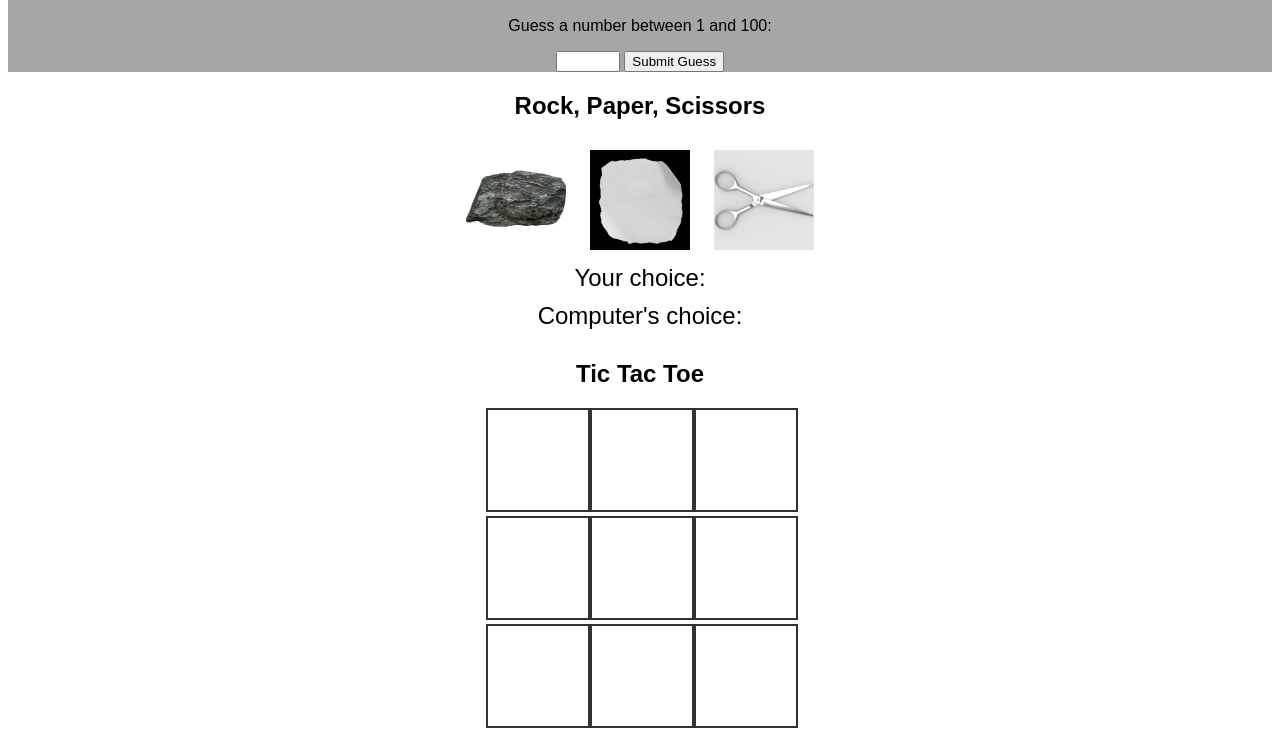
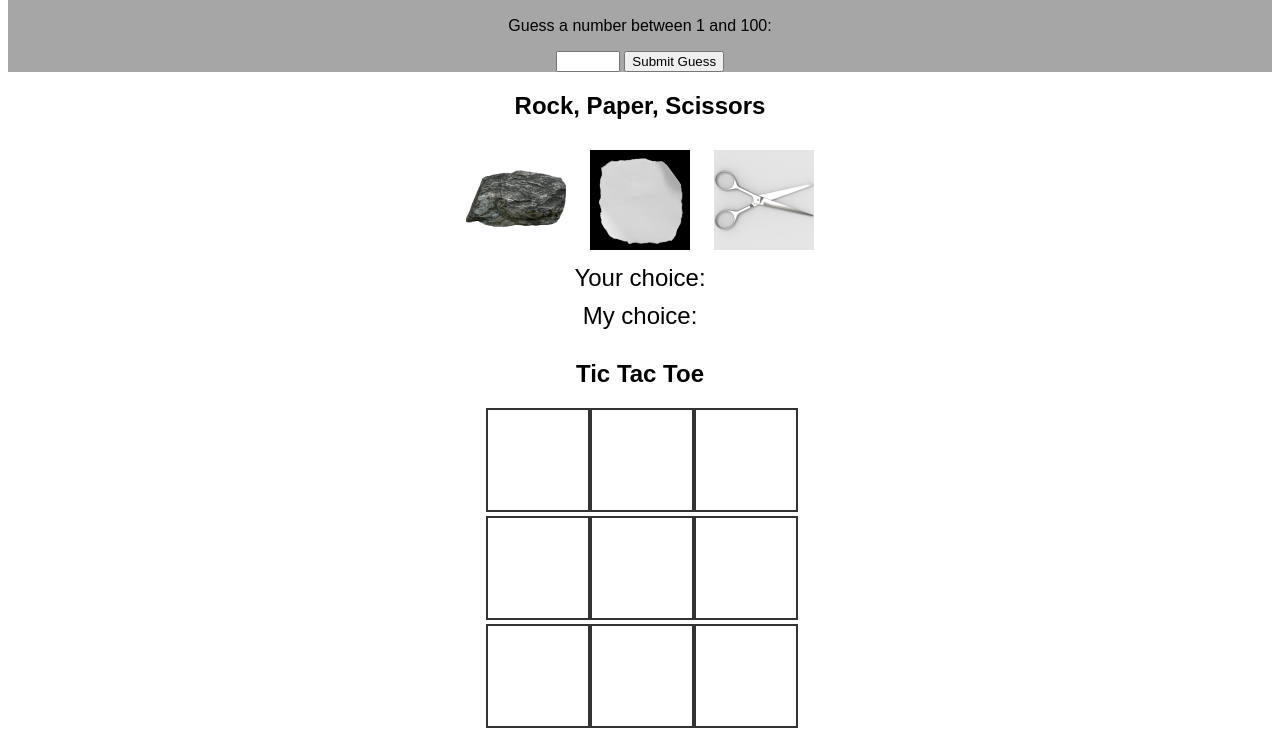
Before and after one commit to wwaeckerle/waeckerle.gameroom, a plain HTML site: page index.html in a window 1280 px wide. Shown: the part 139-875 px from the top of the page. Drawn offline with nearby package versions, Linux system fonts and the light colour scheme.

Commit message:
Update index.html

```diff
--- a/index.html
+++ b/index.html
@@ -31,7 +31,7 @@
             <img src="scissors.png" alt="Scissors" id="scissors">
         </div>
         <div id="userChoice">Your choice: <span id="user"></span></div>
-        <div id="computerChoice">Computer's choice: <span id="computer"></span></div>
+        <div id="computerChoice">My choice: <span id="computer"></span></div>
         <div id="result"></div>
     </section>
     <section class="tic">
```
